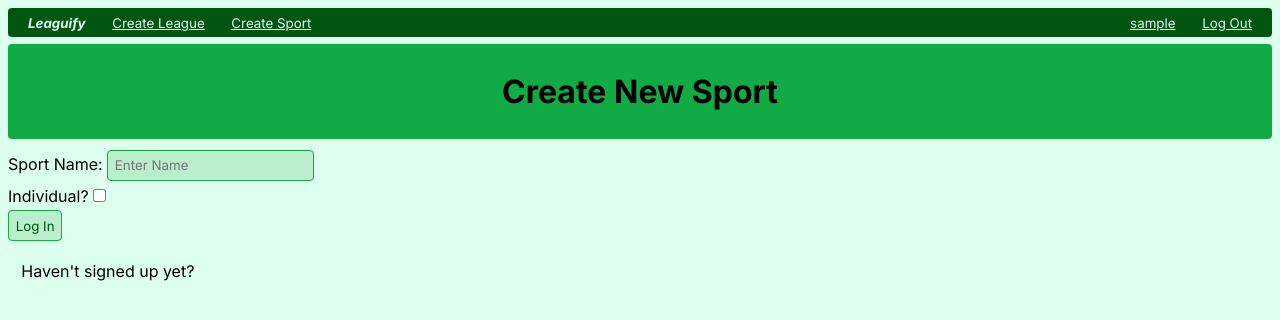
After one commit to Hariswar/data-holics, a Django app: page /create_sport in a window 1280 px wide. The commit adds this page. Shown: the top 320 px of the page. Run offline with Django 4.2, Linux system fonts and the light colour scheme; the visitor is signed in with stand-in values (Sample User, id 1).

Commit message:
Added Sport Func

```diff
--- /dev/null
+++ b/leaguify/templates/create_sport.html
@@ -0,0 +1,24 @@
+{% extends 'master_template.html' %}
+
+{% block title %}
+<title>Leaguify | Sports</title>
+{% endblock %}
+
+{% block header %}
+<h1>Create New Sport</h1>
+{% endblock %}
+
+{% block body %}
+<form method ="POST" action="">
+    {% csrf_token %}
+    <label>Sport Name: </label>
+    <input type="text" name="sport" placeholder="Enter Name"/>
+    <br>
+    <label>Individual? </label>
+    <input type="checkbox" name="individual" value="yes"/>
+    <br>
+    <input type="submit" value="Log In"/>
+</form>
+<p>Haven't signed up yet?</p>
+<a href="{% url 'register' %}">Sign up</a>
+{% endblock %}
--- a/leaguify/templates/master_template.html
+++ b/leaguify/templates/master_template.html
@@ -12,6 +12,7 @@
     <small><i><b>Leaguify</b></i></small>
     {% if user.is_authenticated %}
     <small><a href="{% url 'create_league' %}">Create League</a></small>
+    <small><a href="{% url 'create_sport' %}">Create Sport</a></small>
     <!-- <small><a href="{% url 'create_team' %}">Create Team</a></small> -->
     <hr>
     <small><a href="{% url 'user_home' %}">{{ user }}</a></small>
--- a/leaguify/urls.py
+++ b/leaguify/urls.py
@@ -17,4 +17,5 @@ urlpatterns = [
     path("register", views.registerPage, name="register"),
     path("create_new_team", views.create_new_team, name="create_new_team"),
     path("user_home", views.user_home, name="user_home"),
+    path("create_sport", views.create_new_sport, name="create_sport"),
 ]
--- a/leaguify/views.py
+++ b/leaguify/views.py
@@ -162,3 +162,25 @@ def create_new_league(request):
         except Exception as e:
             return redirect('create_league')
     return render(request, 'blank.html')
+
+@login_required
+def create_new_sport(request):
+    if request.method == 'POST':
+        sportName = request.POST.get('sport')
+        i = None
+        try:
+            i=Sport.objects.get(sportName=sportName)
+        except:
+            i=None
+        if i is not None:
+            return redirect('create_sport')
+        isIndividual = request.POST.get('individual')
+        if isIndividual == "yes":
+            isIndividual = True
+        else:
+            isIndividual = False
+        try:
+            sport = Sport.objects.create(sportName=sportName, individualSport=isIndividual)
+        except:
+            return redirect('create_sport')
+    return render(request, 'create_sport.html')
```
